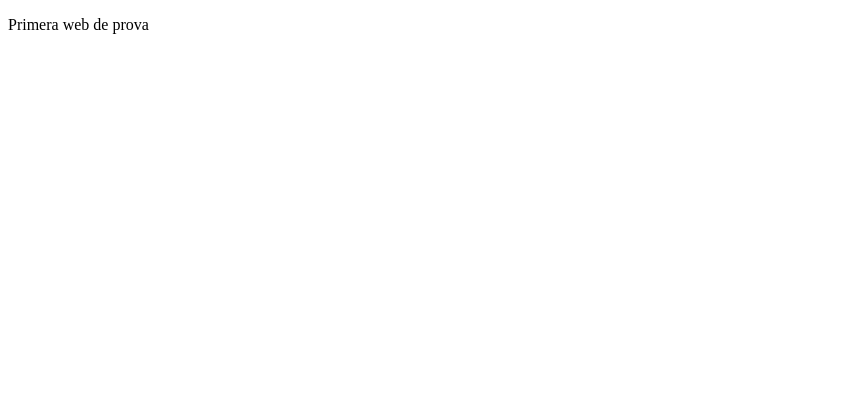
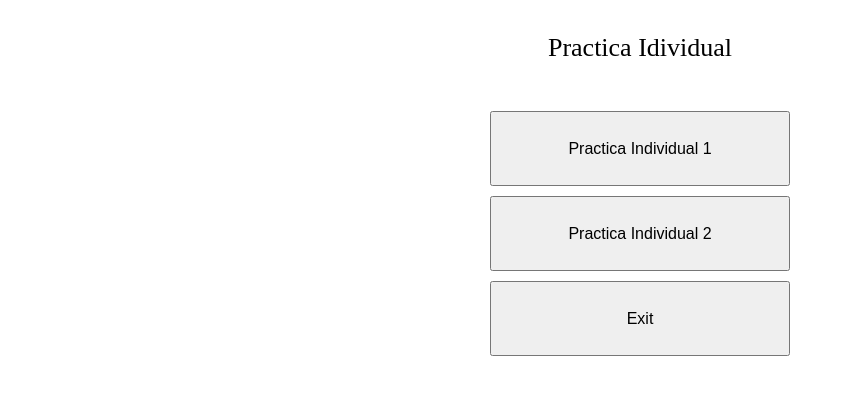
Before and after one commit to u1968408/p_individual, a plain HTML site: page index.html in a window 1280 px wide. Shown: the whole page, without its empty margins (0-844 px from the left). Drawn offline with Linux system fonts and the light colour scheme.

Commit message:
Nou Menu
Prova del nou menu que permet visualitzar les meves practiques

```diff
--- a/index.html
+++ b/index.html
@@ -1,9 +1,21 @@
 <!DOCTYPE html>
 <html>
 	<head>
-		<title>Pràctica individual 1</title>
+		<link rel="stylesheet" href="./pi_2/styles/main.css">
+		<script src="./pi_2/js/loader.js"></script>
+		<script src="./js/menuFunctions.js"></script>
+		<title> Practica Idividual - Menu </title>
 	</head>
 	<body>
-		<p>Primera web de prova</p>
+		<p class="menu-object" id="title">Practica Idividual</p>
+		<button class="menu-object" onclick="loadpage("./pi_1/index.html")">
+			Practica Individual 1
+		</button>
+		<button class="menu-object" onclick="loadpage("./pi_2/index.html")">
+			Practica Individual 2
+		</button>
+		<button class="menu-object" onclick="exit()">
+			Exit
+		</button>
 	</body>
 </html>
```
Also changed, not shown: pi_1/index.html (added, +9 -0 lines), js/menuFunctions.js (added).
